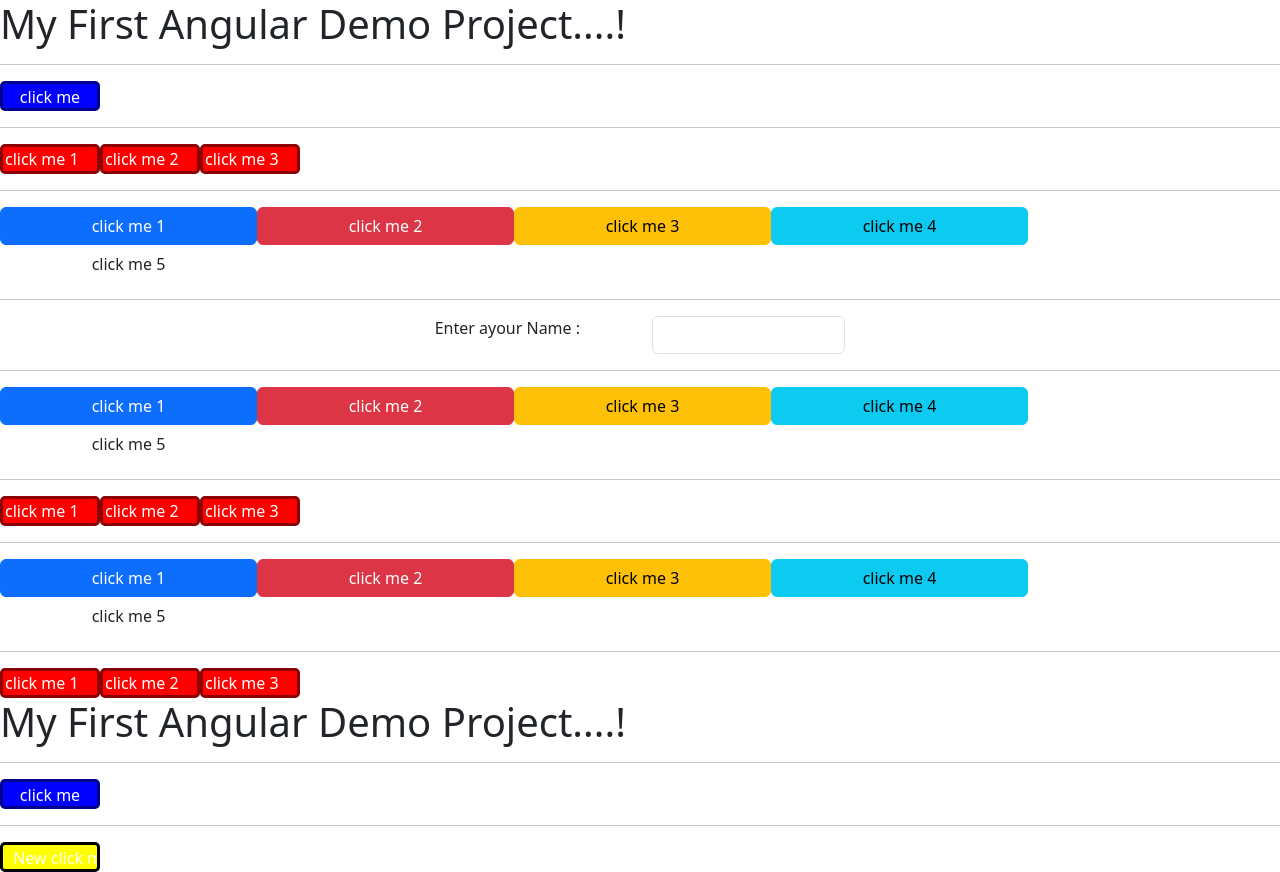
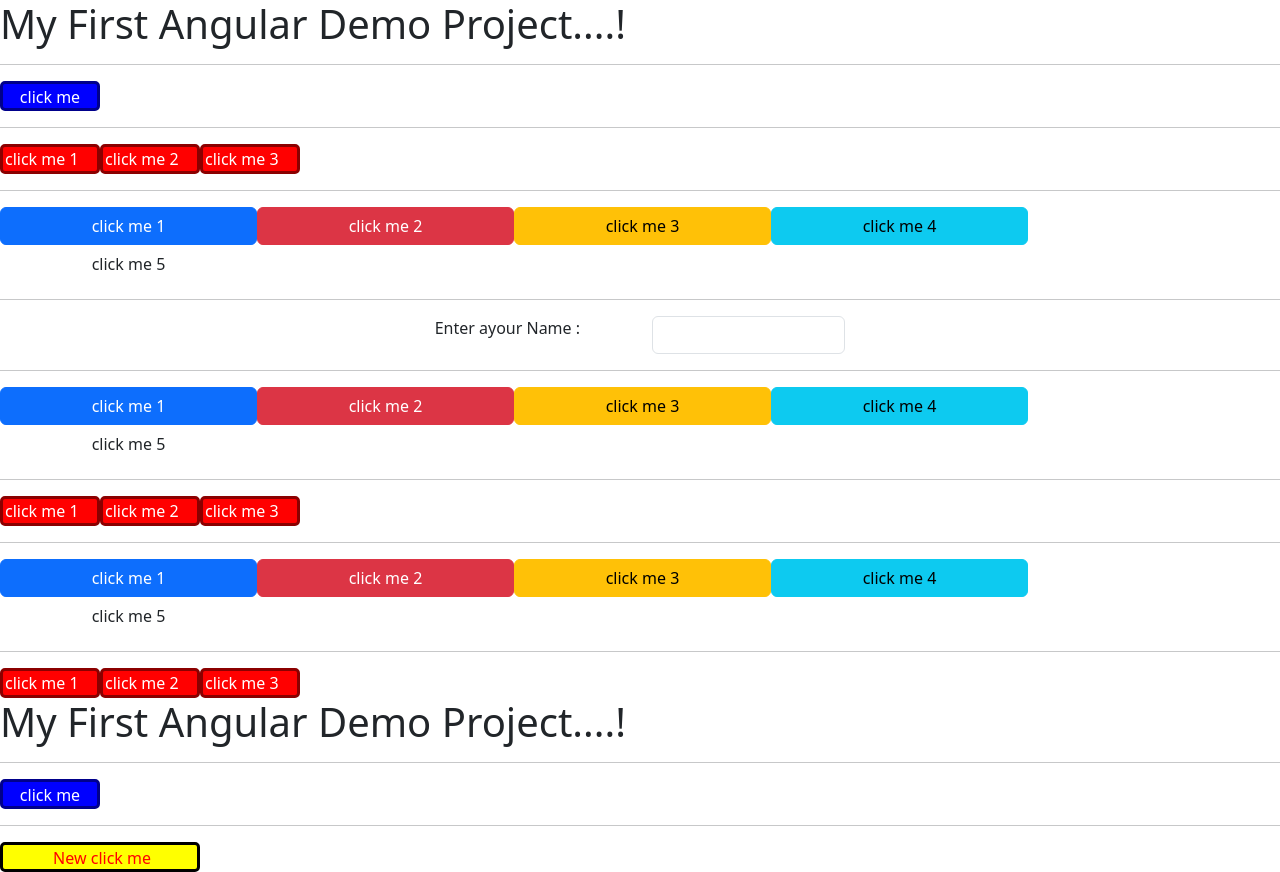
Before and after one commit to shyamsunderburla/DemoAngPro, an Angular app: page / in a window 1280 px wide. Built offline with nearby package versions, Linux system fonts and the light colour scheme.

Commit message:
again updated in html file

```diff
--- a/src/app/app.component.html
+++ b/src/app/app.component.html
@@ -74,10 +74,10 @@
 </div>
 <hr>
 <div>
-  <input type="button" value=" New click me" style="width: 100px;
+  <input type="button" value=" New click me" style="width: 200px;
   height: 30px;
   border-radius: 5px;
-  color: white;
+  color: red;
   background-color:yellow;
   border: 3px solid black;">
 </div>
```
